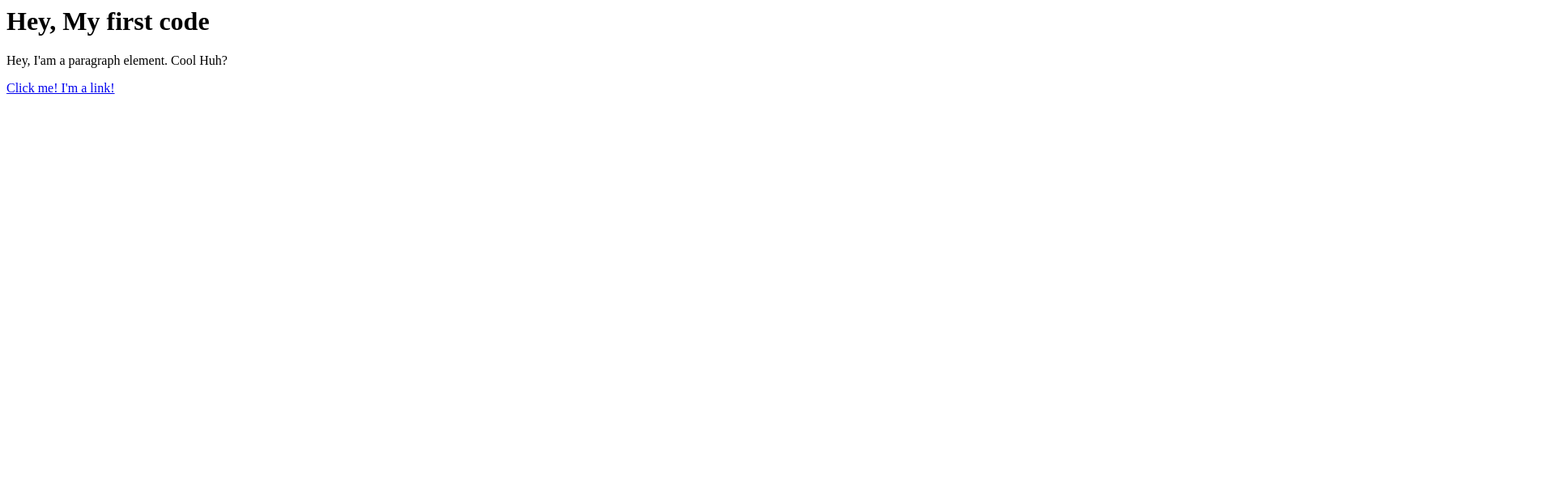
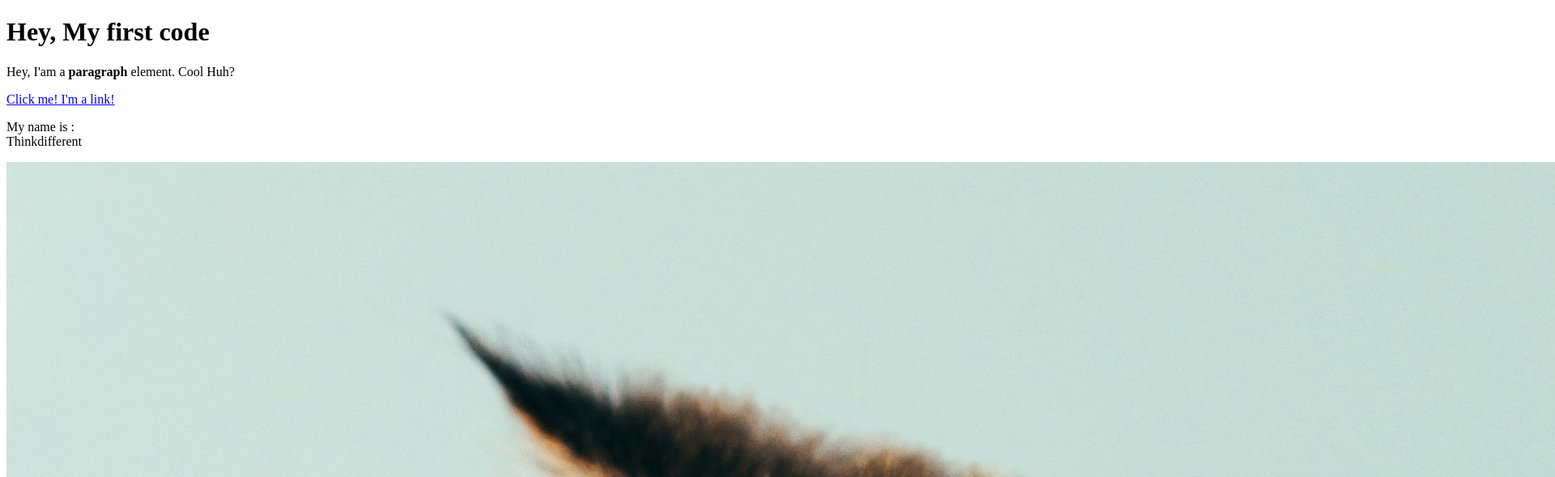
Before and after one commit to THINKDIFFERENT1996/cartoon-hero-, a plain HTML site: page test.html in a window 1280 px wide. Shown: the top 589 px of the page at 81% size, 1920 px wide, since content can reach past the window. Drawn offline with Linux system fonts and the light colour scheme.

Commit message:
added a cat image and added a few more elements

```diff
--- a/test.html
+++ b/test.html
@@ -1,3 +1,14 @@
+<!DOCTYPE html>
+<html>
+<head>
+	<title>Test Page </title>
+</head>
+<body>
 <h1>Hey, My first code </h1>
-<p>Hey, I'am a paragraph element. Cool Huh?</p>
+<p>Hey, I'am a <b>paragraph</b> element. Cool Huh?</p>
 <a href="https://google.com" target="_blank" title="let's go to the MOON">Click me! I'm a link!</a>
+<p>My name is :<br>
+Thinkdifferent</p>
+<img src="img/cat.jpeg">
+</body>
+</html>
```
Also changed, not shown: img/cat.jpeg (added).
